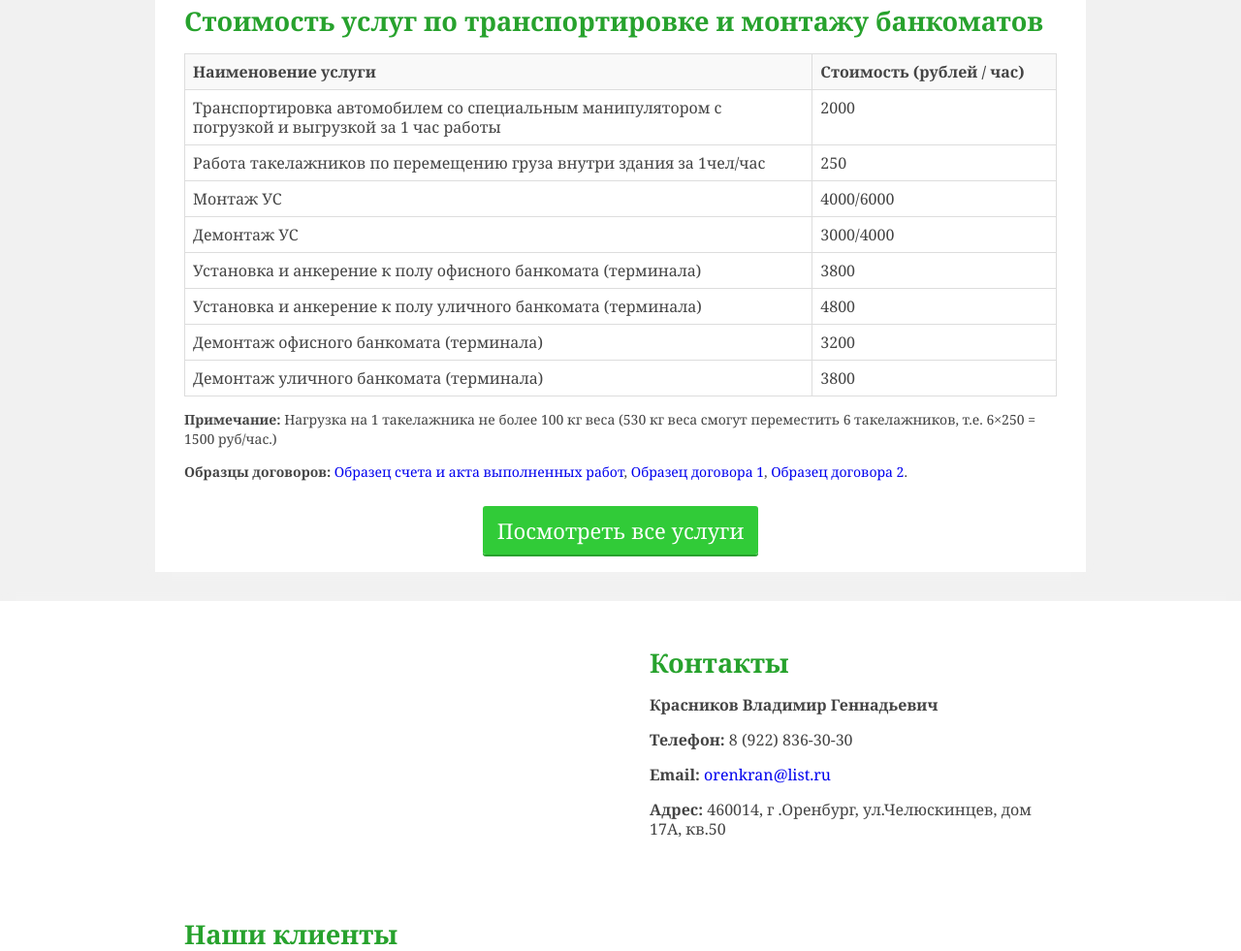
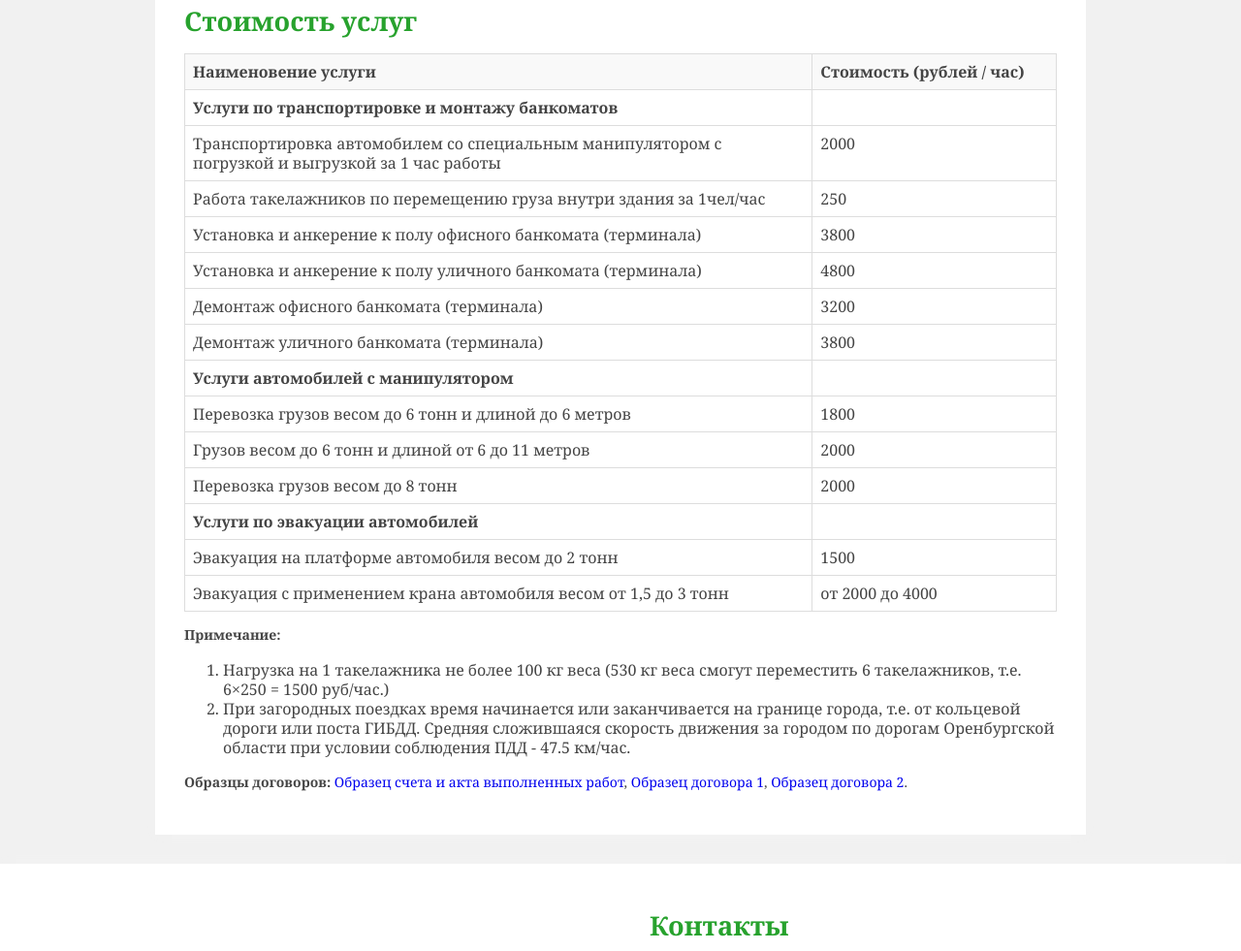
Before and after one commit to mgarmash/orenkran, a plain HTML site: page index.html in a window 1280 px wide. Shown: the part 700-1681 px from the top of the page at 97% size. Drawn offline with Linux system fonts and the light colour scheme.

Commit message:
полная таблица перемещена на главную. Кнопка убрана

```diff
--- a/index.html
+++ b/index.html
@@ -49,7 +49,7 @@
     </div>
 
     <div class="row prices">
-        <h1><a name="prices"></a>Стоимость услуг по транспортировке и монтажу банкоматов</h1>
+        <h1><a name="prices"></a>Стоимость услуг</h1>
         <table>
             <thead class="title">
             <tr>
@@ -60,6 +60,10 @@
 
             <tbody>
             <tr>
+                <td class="title">Услуги по транспортировке и монтажу банкоматов</td>
+                <td></td>
+            </tr>
+            <tr>
                 <td>Транспортировка автомобилем со специальным манипулятором с погрузкой и выгрузкой
                     за 1 час работы
                 </td>
@@ -68,14 +72,6 @@
             <tr>
                 <td>Работа такелажников по перемещению груза внутри здания за 1чел/час</td>
                 <td>250</td>
-            </tr>
-            <tr>
-                <td>Монтаж УС</td>
-                <td>4000/6000</td>
-            </tr>
-            <tr>
-                <td>Демонтаж УС</td>
-                <td>3000/4000</td>
             </tr>
             <tr>
                 <td>Установка и анкерение к полу офисного банкомата (терминала)</td>
@@ -93,19 +89,53 @@
                 <td>Демонтаж уличного банкомата (терминала)</td>
                 <td>3800</td>
             </tr>
+            <tr>
+                <td class="title">Услуги автомобилей с манипулятором</td>
+                <td></td>
+            </tr>
+            <tr>
+                <td>Перевозка грузов весом до 6 тонн и длиной до 6 метров</td>
+                <td>1800</td>
+            </tr>
+            <tr>
+                <td>Грузов весом до 6 тонн и длиной от 6 до 11 метров</td>
+                <td>2000</td>
+            </tr>
+            <tr>
+                <td>Перевозка грузов весом до 8 тонн</td>
+                <td>2000</td>
+            </tr>
+            <tr>
+                <td class="title">Услуги по эвакуации автомобилей</td>
+                <td></td>
+            </tr>
+            <tr>
+                <td>Эвакуация на платформе автомобиля весом до 2 тонн</td>
+                <td>1500</td>
+            </tr>
+            <tr>
+                <td>Эвакуация с применением крана автомобиля весом от 1,5 до 3 тонн</td>
+                <td>от 2000 до 4000</td>
+            </tr>
             </tbody>
         </table>
 
-        <p class="note"><b>Примечание: </b>Нагрузка на&nbsp;1&nbsp;такелажника не&nbsp;более 100&nbsp;кг веса (530&nbsp;кг
-            веса смогут переместить 6&nbsp;такелажников, т.е. 6&times;250 = 1500&nbsp;руб/час.)</p>
+        <p class="note"><b>Примечание:</b></p>
+        <ol>
+            <li>Нагрузка на&nbsp;1&nbsp;такелажника не&nbsp;более 100&nbsp;кг веса (530&nbsp;кг
+                веса смогут переместить 6&nbsp;такелажников, т.е. 6&times;250 = 1500&nbsp;руб/час.)</li>
+            <li>При загородных поездках время начинается или заканчивается на границе города,
+                т.е. от кольцевой дороги или поста ГИБДД. Средняя сложившаяся скорость движения за городом по дорогам Оренбургской области при условии соблюдения ПДД - 47.5 км/час.</li>
+        </ol>
+
         <p class="note"><b>Образцы договоров: </b>
             <a href="document/СЧЕТ%20№%2003%20от%2005%20мая%202013%20г%20на%203500(Фор).doc">Образец счета и акта выполненных работ</a>,
             <a href="document/договор%20№%2008%2012%20января%202013%20.doc">Образец договора 1</a>,
             <a href="document/Договор%20№%2004%20от%2012%20января%202013%20г%20.rtf">Образец договора 2</a>.
         </p>
-        <div class="additional">
+        <!-- <div class="additional">
             <a class="btn" href="prices.html">Посмотреть все услуги</a>
-        </div>
+        </div> -->
     </div>
 
 </section>
```
